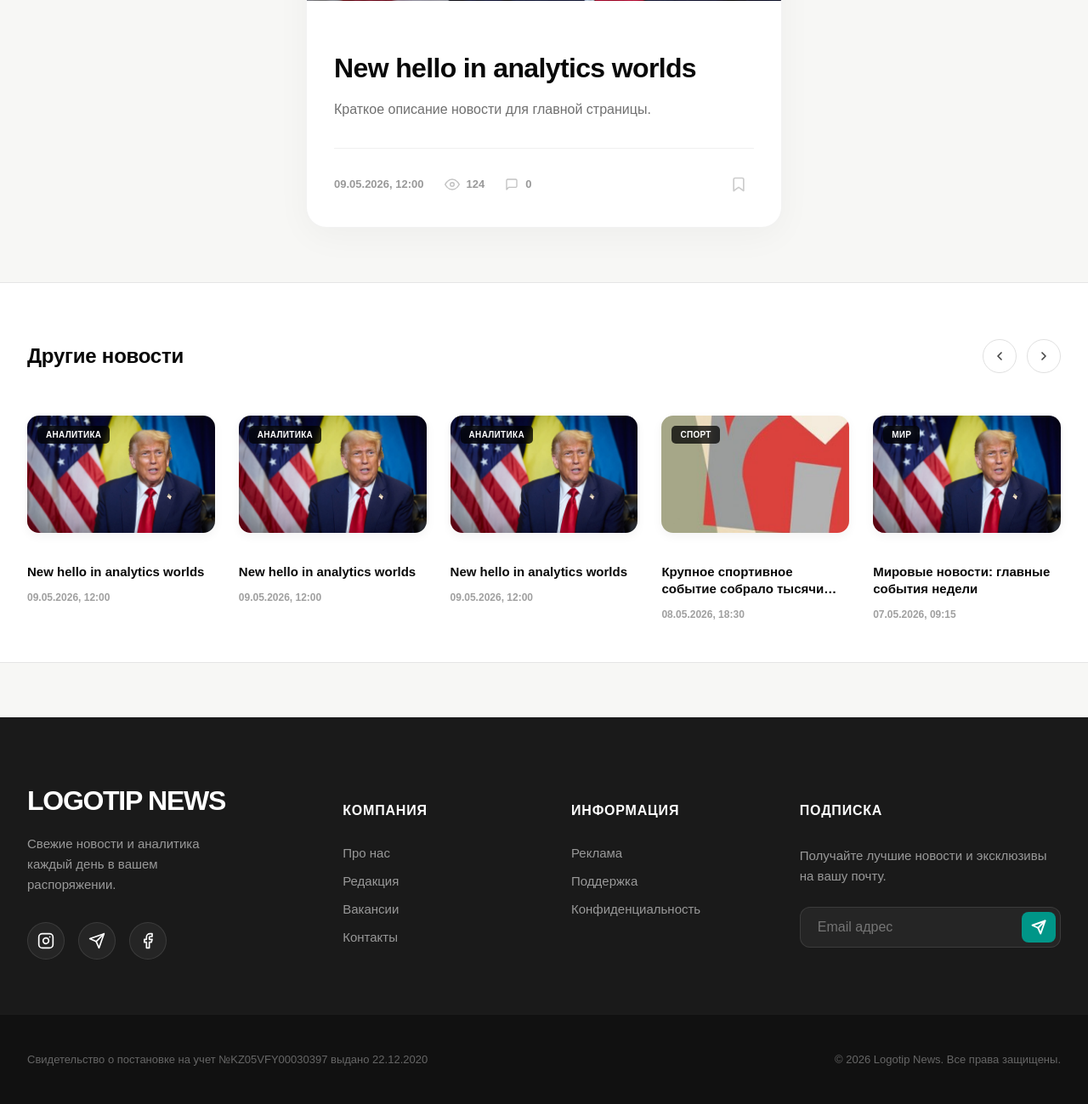
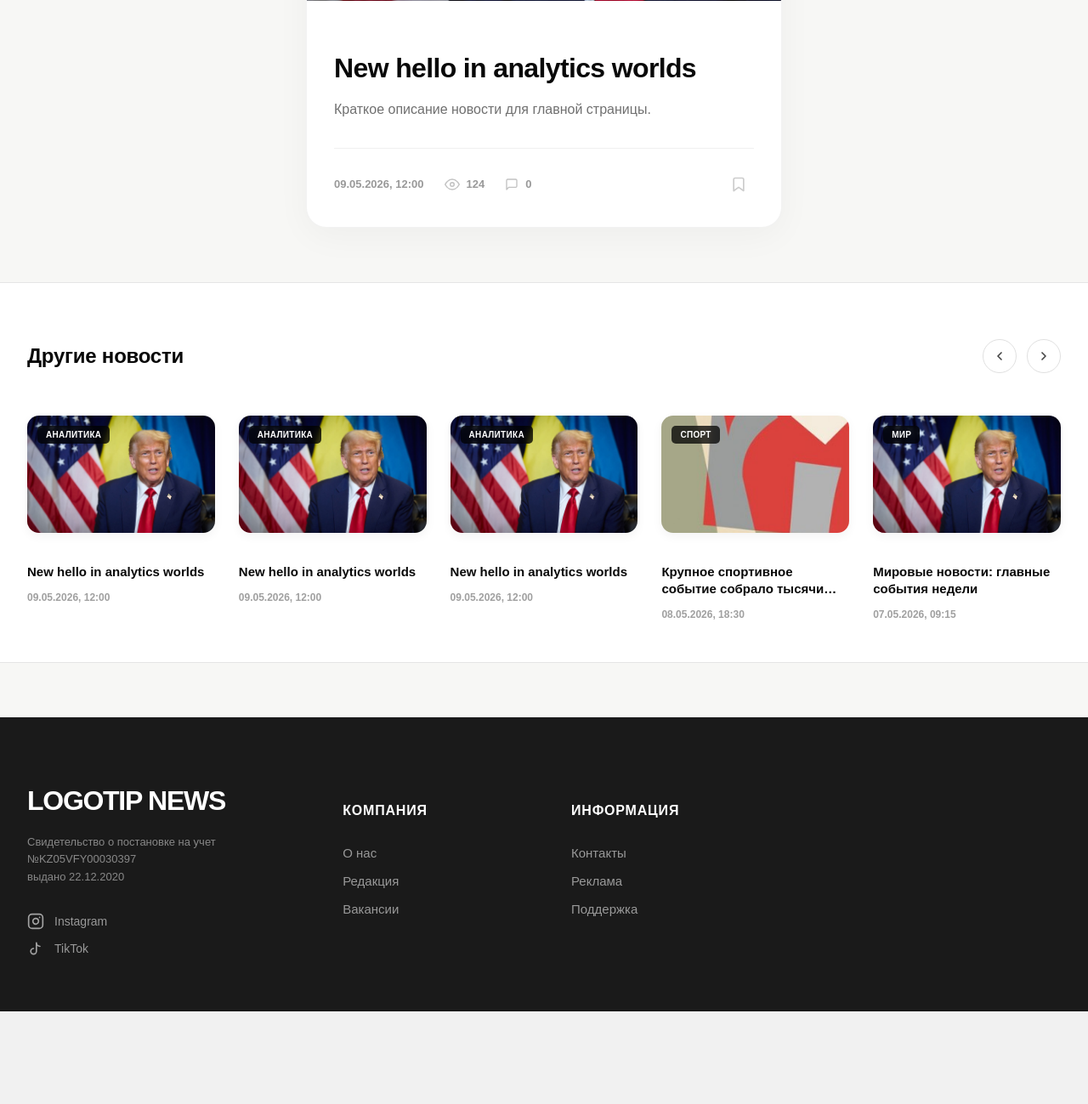
Before and after one commit to RakeGoose/news-site-main-frontend, a PHP site: page /pages/index.php in a window 1280 px wide. Shown: the part 3098-4397 px from the top of the page at 85% size. After the commit the page ends 4288 px from the top, so only its background shows below. Run offline with PHP 8.4, Linux system fonts and the light colour scheme.

Commit message:
index page full

```diff
--- a/assets/css/layout.css
+++ b/assets/css/layout.css
@@ -10,6 +10,30 @@
     align-items: center;
     gap: 24px;
     padding-bottom: 24px;
+}
+
+@media (max-width: 900px) {
+    .header-top-row {
+        grid-template-columns: 1fr;
+        gap: 16px;
+        text-align: center;
+        padding-bottom: 16px;
+    }
+
+    .header-empty {
+        display: none;
+    }
+
+    .header-actions {
+        justify-self: center;
+        flex-wrap: wrap;
+        justify-content: center;
+        gap: 8px;
+    }
+
+    .btn-suggest {
+        display: none; /* Hide on small screens to prevent overflow */
+    }
 }
 
 .header-actions {
@@ -197,28 +221,48 @@
     max-width: 240px;
 }
 
+.footer-legal-info {
+    color: #888;
+    font-size: 13px;
+    line-height: 1.5;
+    margin-bottom: 32px;
+}
+
+.footer-legal-info p {
+    margin: 2px 0;
+}
+
 .footer-socials {
     display: flex;
-    gap: 16px;
+    flex-direction: column;
+    gap: 12px;
 }
 
 .social-link {
-    width: 44px;
-    height: 44px;
-    border-radius: 50%;
-    background: rgba(255, 255, 255, 0.05);
     display: flex;
     align-items: center;
-    justify-content: center;
-    color: #ffffff;
+    gap: 12px;
+    color: #999;
+    text-decoration: none;
+    font-size: 14px;
     transition: all 0.3s ease;
-    border: 1px solid rgba(255, 255, 255, 0.1);
+}
+
+.social-link svg {
+    width: 20px;
+    height: 20px;
+    color: #fff;
+    opacity: 0.6;
+    transition: opacity 0.3s;
 }
 
 .social-link:hover {
-    background: var(--color-accent);
-    border-color: var(--color-accent);
-    transform: translateY(-3px);
+    color: var(--color-accent);
+}
+
+.social-link:hover svg {
+    opacity: 1;
+    color: var(--color-accent);
 }
 
 .footer-title {
@@ -247,54 +291,6 @@
     color: var(--color-accent);
 }
 
-.footer-newsletter p {
-    color: #999;
-    font-size: 15px;
-    margin-bottom: 24px;
-    line-height: 1.6;
-}
-
-.newsletter-form {
-    display: flex;
-    position: relative;
-}
-
-.newsletter-form input {
-    width: 100%;
-    background: rgba(255, 255, 255, 0.05);
-    border: 1px solid rgba(255, 255, 255, 0.1);
-    padding: 14px 50px 14px 20px;
-    border-radius: 12px;
-    color: #fff;
-    outline: none;
-    transition: border-color 0.3s;
-}
-
-.newsletter-form input:focus {
-    border-color: var(--color-accent);
-}
-
-.newsletter-form button {
-    position: absolute;
-    right: 6px;
-    top: 6px;
-    bottom: 6px;
-    width: 40px;
-    background: var(--color-accent);
-    border: none;
-    border-radius: 8px;
-    color: #fff;
-    display: flex;
-    align-items: center;
-    justify-content: center;
-    cursor: pointer;
-    transition: opacity 0.2s;
-}
-
-.newsletter-form button:hover {
-    opacity: 0.9;
-}
-
 .footer-bottom {
     background: #111;
     padding: 32px 0;
@@ -309,8 +305,23 @@
     font-size: 13px;
 }
 
-.footer-legal-info p {
-    margin: 0;
+.footer-lang-switcher {
+    display: flex;
+    gap: 16px;
+}
+
+.footer-lang-switcher a {
+    color: #666;
+    text-decoration: none;
+    font-weight: 700;
+}
+
+.footer-lang-switcher a.active {
+    color: #fff;
+}
+
+.footer-lang-switcher a:hover:not(.active) {
+    color: var(--color-accent);
 }
 
 @media (max-width: 1100px) {
@@ -329,12 +340,12 @@
         gap: 40px;
         text-align: center;
     }
-    .footer-brand, .footer-tagline, .footer-socials {
+    .footer-brand, .footer-legal-info, .footer-socials {
         margin-left: auto;
         margin-right: auto;
     }
     .footer-socials {
-        justify-content: center;
+        align-items: center;
     }
     .footer-bottom-content {
         flex-direction: column;
--- a/assets/js/main.js
+++ b/assets/js/main.js
@@ -121,6 +121,33 @@ document.addEventListener('DOMContentLoaded', () => {
         });
     });
 
+    // Touch Swipe Logic
+    let touchStartX = 0;
+    let touchEndX = 0;
+    const heroCarousel = document.querySelector('.hero-carousel');
+
+    if (heroCarousel) {
+        heroCarousel.addEventListener('touchstart', e => {
+            touchStartX = e.changedTouches[0].screenX;
+        }, { passive: true });
+
+        heroCarousel.addEventListener('touchend', e => {
+            touchEndX = e.changedTouches[0].screenX;
+            handleSwipe();
+        }, { passive: true });
+    }
+
+    function handleSwipe() {
+        const swipeThreshold = 50;
+        if (touchEndX < touchStartX - swipeThreshold) {
+            nextSlide();
+            resetAutoPlay();
+        } else if (touchEndX > touchStartX + swipeThreshold) {
+            prevSlide();
+            resetAutoPlay();
+        }
+    }
+
     function startAutoPlay() {
         autoPlayInterval = setInterval(nextSlide, 6000);
     }
--- a/pages/index.php
+++ b/pages/index.php
@@ -328,21 +328,21 @@ $mockCommentsCount = [
         <div class="container footer-grid">
             <div class="footer-brand">
                 <div class="footer-logo">LOGOTIP NEWS</div>
-                <p class="footer-tagline">Свежие новости и аналитика каждый день в вашем распоряжении.</p>
+                <div class="footer-legal-info">
+                    <p id="certificate1">Свидетельство о постановке на учет №KZ05VFY00030397</p>
+                    <p id="certificate2">Выдано 22.12.2020</p>
+                </div>
                 <div class="footer-socials">
                     <a href="#" class="social-link" aria-label="Instagram">
                         <svg width="20" height="20" viewBox="0 0 24 24" fill="none" stroke="currentColor" stroke-width="2"
                         stroke-linecap="round" stroke-linejoin="round"><rect x="2" y="2" width="20" height="20" rx="5" ry="5"/>
                         <path d="M16 11.37A4 4 0 1 1 12.63 8 4 4 0 0 1 16 11.37z"/><line x1="17.5" y1="6.5" x2="17.51" y2="6.5"/></svg>
+                        <span>Instagram</span>
                     </a>
-                    <a href="#" class="social-link" aria-label="Telegram">
+                    <a href="#" class="social-link" aria-label="TikTok">
                         <svg width="20" height="20" viewBox="0 0 24 24" fill="none" stroke="currentColor" stroke-width="2"
-                        stroke-linecap="round" stroke-linejoin="round"><path d="M22 2L11 13"/><path d="M22 2L15 22L11 13L2 9L22 2Z"/></svg>
-                    </a>
-                    <a href="#" class="social-link" aria-label="Facebook">
-                        <svg width="20" height="20" viewBox="0 0 24 24" fill="none" stroke="currentColor" stroke-width="2"
-                        stroke-linecap="round" stroke-linejoin="round">
-                        <path d="M18 2h-3a5 5 0 0 0-5 5v3H7v4h3v8h4v-8h3l1-4h-4V7a1 1 0 0 1 1-1h3z"/></svg>
+                        stroke-linecap="round" stroke-linejoin="round"><path d="M9 12a4 4 0 1 0 4 4V4a5 5 0 0 0 5 5"/></svg>
+                        <span>TikTok</span>
                     </a>
                 </div>
             </div>
@@ -350,44 +350,30 @@ $mockCommentsCount = [
             <div class="footer-nav-section">
                 <h4 class="footer-title">Компания</h4>
                 <nav class="footer-links">
-                    <a href="/pages/about.php">Про нас</a>
-                    <a href="#">Редакция</a>
-                    <a href="#">Вакансии</a>
-                    <a href="/pages/contacts.php">Контакты</a>
+                    <a href="/pages/about.php" id="about_us">Про нас</a>
+                    <a href="#" id="redaction">Редакция</a>
+                    <a href="#" id="vacancy">Вакансии</a>
                 </nav>
             </div>
 
             <div class="footer-nav-section">
                 <h4 class="footer-title">Информация</h4>
                 <nav class="footer-links">
-                    <a href="#">Реклама</a>
-                    <a href="#">Поддержка</a>
-                    <a href="#">Конфиденциальность</a>
-                    <?php if (isset($_SESSION['user']) && $_SESSION['user']['role'] === 'admin'): ?>
-                        <a href="/admin/admin.php" style="color: var(--color-accent); font-weight: bold;">Admin Panel</a>
-                    <?php endif; ?>
+                    <a href="/pages/contacts.php" id="contact">Контакты</a>
+                    <a href="#" id="advertisement">Реклама</a>
+                    <a href="#" id="support">Поддержка</a>
                 </nav>
             </div>
 
-            <div class="footer-newsletter">
-                <h4 class="footer-title">Подписка</h4>
-                <p>Получайте лучшие новости и эксклюзивы на вашу почту.</p>
-                <form class="newsletter-form" onsubmit="return false;">
-                    <input type="email" placeholder="Email адрес" required>
-                    <button type="submit" aria-label="Subscribe">
-                        <svg width="18" height="18" viewBox="0 0 24 24" fill="none" stroke="currentColor" stroke-width="2.5" stroke-linecap="round" stroke-linejoin="round"><line x1="22" y1="2" x2="11" y2="13"/><polyline points="22 2 15 22 11 13 2 9 22 2"/></svg>
-                    </button>
-                </form>
+            <?php if (isset($_SESSION['user']) && $_SESSION['user']['role'] === 'admin'): ?>
+            <div class="footer-nav-section">
+                <h4 class="footer-title">Админ-панель</h4>
+                <nav class="footer-links">
+                    <a href="/admin/admin.php" style="color: var(--color-accent); font-weight: bold;">Управление сайтом</a>
+                    <a href="/admin/admin_actions.php">Управление новостями</a>
+                </nav>
             </div>
-        </div>
-
-        <div class="footer-bottom">
-            <div class="container footer-bottom-content">
-                <div class="footer-legal-info">
-                    <p>Свидетельство о постановке на учет №KZ05VFY00030397 выдано 22.12.2020</p>
-                </div>
-                <p class="footer-copyright">© <?= date('Y') ?> Logotip News. Все права защищены.</p>
-            </div>
+            <?php endif; ?>
         </div>
     </footer>
     <script src="/assets/js/lang.js"></script>
```
Also changed, not shown: assets/css/components.css (+32 -4 lines).
